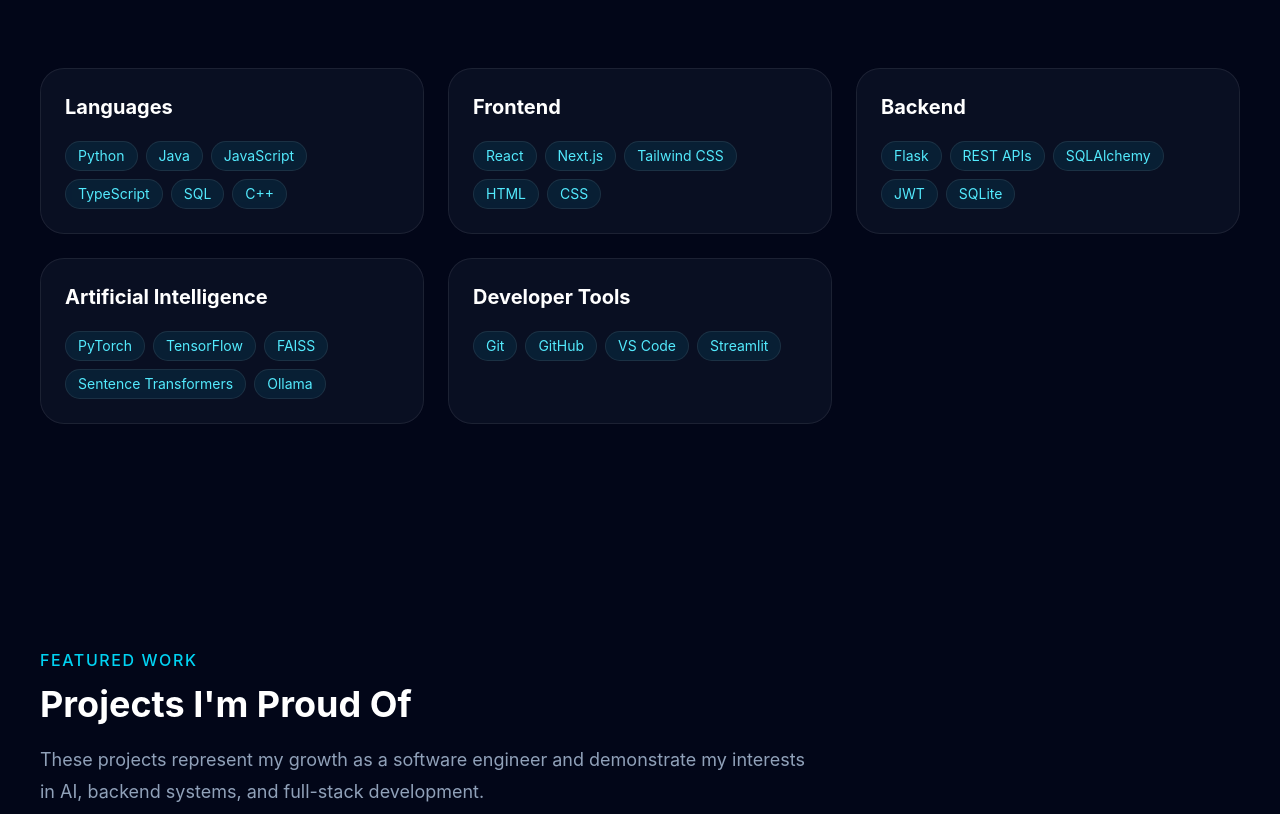
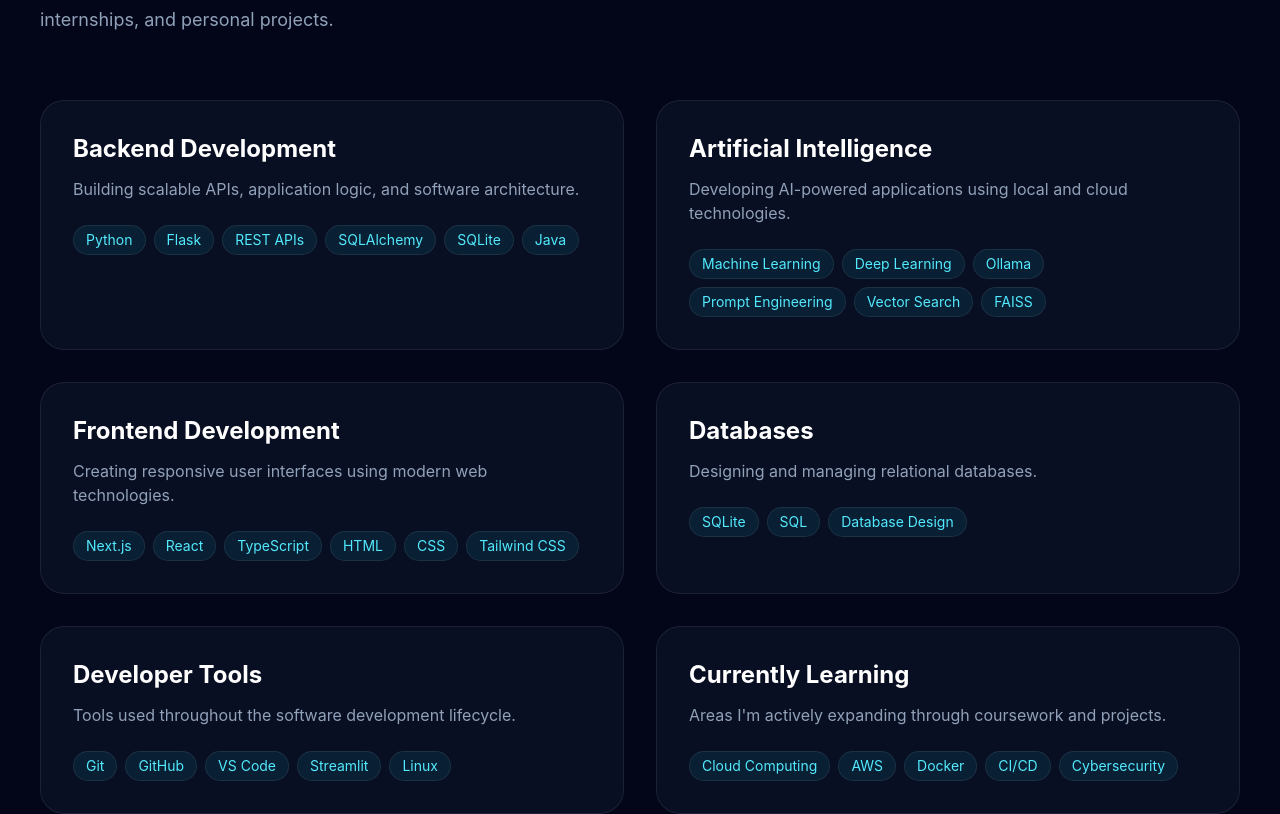
Before and after one commit to CPruett24/portfolio-website, a Next.js app: page / in a window 1280 px wide. Shown: the part 2604-3418 px from the top of the page. Built offline with nearby package versions, Linux system fonts and the light colour scheme.

Commit message:
feat: redesign skills section

```diff
--- /dev/null
+++ b/src/components/sections/SkillCard.tsx
@@ -0,0 +1,29 @@
+import Badge from "@/components/ui/Badge";
+
+import type { SkillCategory } from "@/data/skills";
+
+type Props = {
+  category: SkillCategory;
+};
+
+export default function SkillCard({ category }: Props) {
+  return (
+    <div className="rounded-3xl border border-white/10 bg-slate-900/60 p-8 backdrop-blur-xl transition-all duration-300 hover:-translate-y-2 hover:border-cyan-500/40 hover:shadow-[0_25px_60px_rgba(6,182,212,0.12)]">
+      <h3 className="text-2xl font-bold">
+        {category.title}
+      </h3>
+
+      <p className="mt-3 text-slate-400">
+        {category.description}
+      </p>
+
+      <div className="mt-6 flex flex-wrap gap-2">
+        {category.skills.map((skill) => (
+          <Badge key={skill}>
+            {skill}
+          </Badge>
+        ))}
+      </div>
+    </div>
+  );
+}
--- a/src/components/sections/Skills.tsx
+++ b/src/components/sections/Skills.tsx
@@ -1,36 +1,25 @@
-import Card from "@/components/ui/Card";
 import Section from "@/components/ui/Section";
 import SectionHeading from "@/components/ui/SectionHeading";
 
-import { skillGroups } from "@/data/skills";
+import SkillCard from "./SkillCard";
+
+import { skillCategories } from "@/data/skills";
 
 export default function Skills() {
   return (
     <Section id="skills">
       <SectionHeading
-        eyebrow="Skills"
+        eyebrow="Technical Skills"
         title="Technologies I Work With"
-        subtitle="A selection of the languages, frameworks, and tools I use to build modern software."
+        subtitle="A collection of the technologies, tools, and concepts I've used through coursework, internships, and personal projects."
       />
 
-      <div className="grid gap-6 md:grid-cols-2 xl:grid-cols-3">
-        {skillGroups.map((group) => (
-          <Card key={group.title}>
-            <h3 className="mb-5 text-xl font-bold">
-              {group.title}
-            </h3>
-
-            <div className="flex flex-wrap gap-2">
-              {group.skills.map((skill) => (
-                <span
-                  key={skill}
-                  className="rounded-full border border-cyan-500/20 bg-cyan-500/10 px-3 py-1 text-sm text-cyan-300"
-                >
-                  {skill}
-                </span>
-              ))}
-            </div>
-          </Card>
+      <div className="mt-16 grid gap-8 lg:grid-cols-2">
+        {skillCategories.map((category) => (
+          <SkillCard
+            key={category.title}
+            category={category}
+          />
         ))}
       </div>
     </Section>
--- a/src/data/skills.ts
+++ b/src/data/skills.ts
@@ -1,52 +1,80 @@
-export const skillGroups = [
+export type SkillCategory = {
+  title: string;
+  description: string;
+  skills: string[];
+};
+
+export const skillCategories: SkillCategory[] = [
   {
-    title: "Languages",
+    title: "Backend Development",
+    description: "Building scalable APIs, application logic, and software architecture.",
     skills: [
       "Python",
-      "Java",
-      "JavaScript",
-      "TypeScript",
-      "SQL",
-      "C++"
-    ]
-  },
-  {
-    title: "Frontend",
-    skills: [
-      "React",
-      "Next.js",
-      "Tailwind CSS",
-      "HTML",
-      "CSS"
-    ]
-  },
-  {
-    title: "Backend",
-    skills: [
       "Flask",
       "REST APIs",
       "SQLAlchemy",
-      "JWT",
-      "SQLite"
+      "SQLite",
+      "Java"
     ]
   },
+
   {
     title: "Artificial Intelligence",
+    description: "Developing AI-powered applications using local and cloud technologies.",
     skills: [
-      "PyTorch",
-      "TensorFlow",
-      "FAISS",
-      "Sentence Transformers",
-      "Ollama"
+      "Machine Learning",
+      "Deep Learning",
+      "Ollama",
+      "Prompt Engineering",
+      "Vector Search",
+      "FAISS"
     ]
   },
+
+  {
+    title: "Frontend Development",
+    description: "Creating responsive user interfaces using modern web technologies.",
+    skills: [
+      "Next.js",
+      "React",
+      "TypeScript",
+      "HTML",
+      "CSS",
+      "Tailwind CSS"
+    ]
+  },
+
+  {
+    title: "Databases",
+    description: "Designing and managing relational databases.",
+    skills: [
+      "SQLite",
+      "SQL",
+      "Database Design"
+    ]
+  },
+
   {
     title: "Developer Tools",
+    description: "Tools used throughout the software development lifecycle.",
     skills: [
       "Git",
       "GitHub",
       "VS Code",
-      "Streamlit"
+      "Streamlit",
+      "Linux"
+    ]
+  },
+
+  {
+    title: "Currently Learning",
+    description: "Areas I'm actively expanding through coursework and projects.",
+    skills: [
+      "Cloud Computing",
+      "AWS",
+      "Docker",
+      "CI/CD",
+      "Cybersecurity"
     ]
   }
 ];
```
Also changed, not shown: 1 other file (tests, documents, lock files or other folders).
